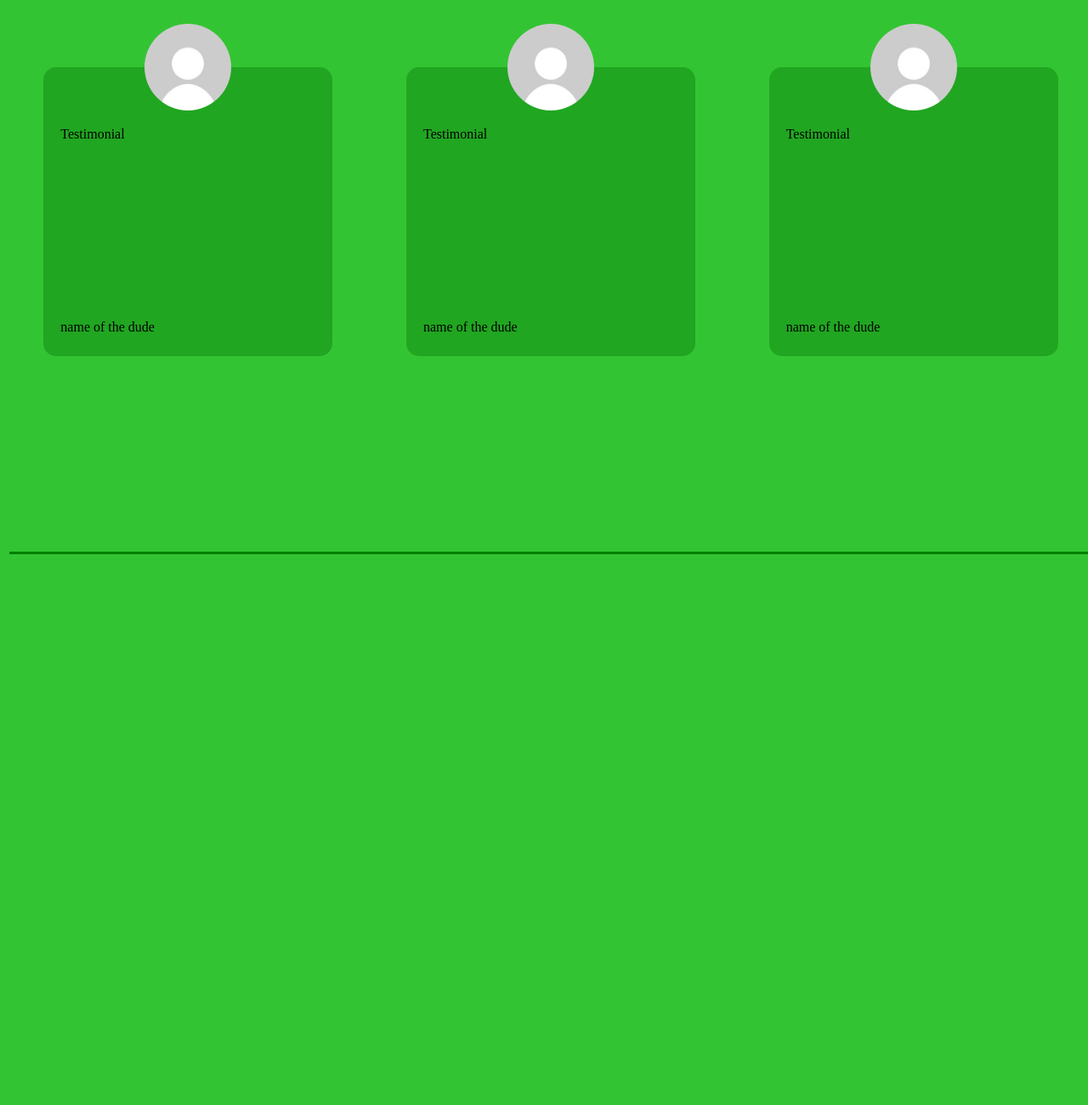
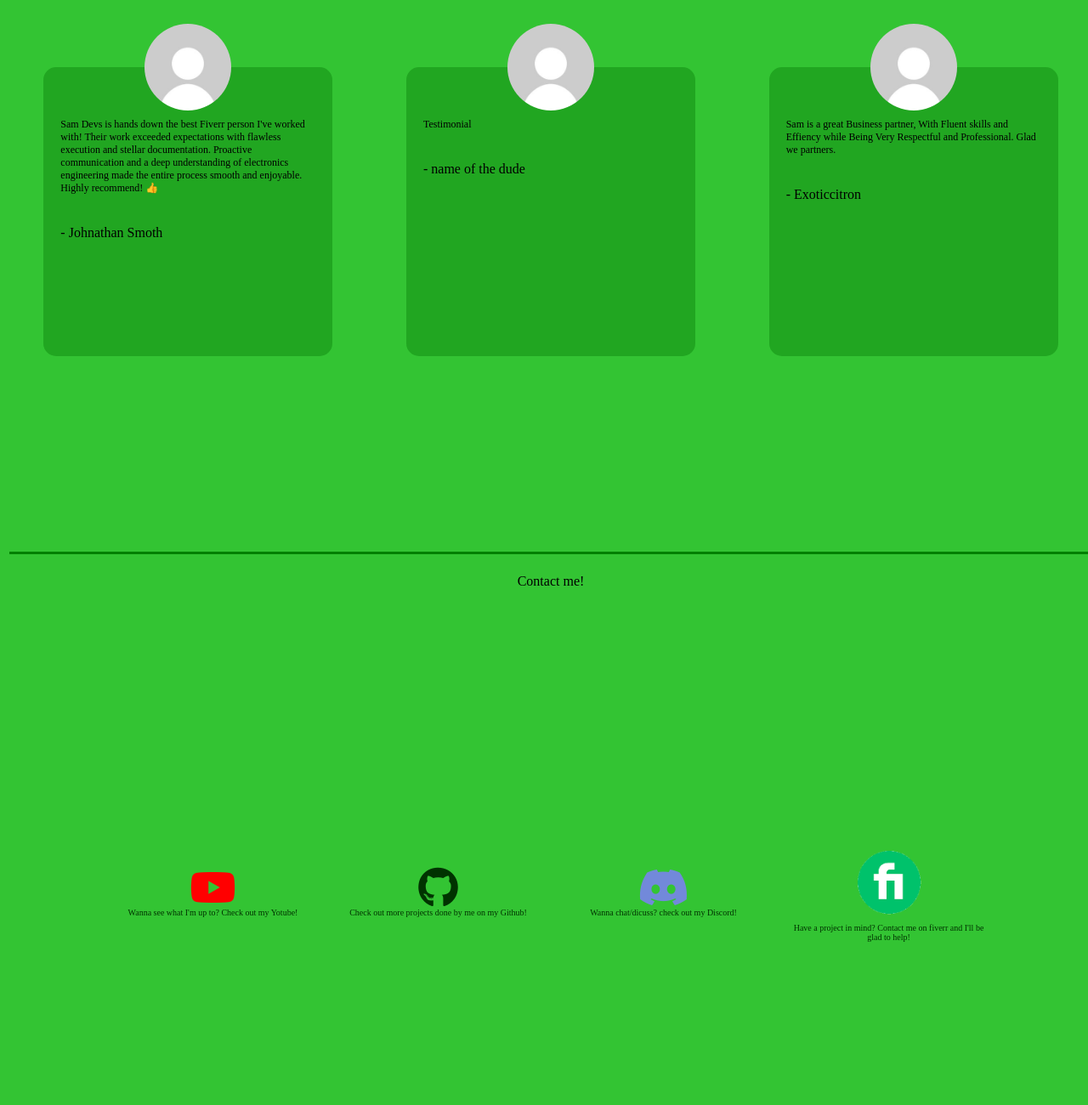
Before and after one commit to mssj2008/webbew, a plain HTML site: page index.html in a window 1280 px wide. Shown: the part 2580-3880 px from the top of the page at 85% size. Before the commit the page ends 3237 px from the top, so only its background shows below. Drawn offline with Linux system fonts and the light colour scheme; a web font is replaced by a local one.

Commit message:
hehe commit almost near finish first proottype

```diff
--- a/index.html
+++ b/index.html
@@ -88,18 +88,39 @@
       <p style="position: absolute; top: 0;">Testimonials</p>
       <div class="card teste">
         <div style="width: 100%;"><img class="circle" src="images/default-pfp.png" alt=""></div>
-        <p class="ttxt">Testimonial</p>
-        <p style="position: absolute; bottom: 0; margin-bottom: 15px;">name of the dude</p>
+        <p class="ttxt">Sam Devs is hands down the best Fiverr person I've worked with! Their work exceeded expectations with flawless execution and stellar documentation. Proactive communication and a deep understanding of electronics engineering made the entire process smooth and enjoyable. Highly recommend! 👍</p>
+        <p style="">- Johnathan Smoth</p>
       </div>
       <div class="card teste">
         <div style="width: 100%;"><img class="circle" src="images/default-pfp.png" alt=""></div>
         <p class="ttxt">Testimonial</p>
-        <p style="position: absolute; bottom: 0; margin-bottom: 15px;">name of the dude</p>
+        <p style="">- name of the dude</p>
       </div>
       <div class="card teste">
         <div style="width: 100%;"><img class="circle" src="images/default-pfp.png" alt=""></div>
-        <p class="ttxt">Testimonial</p>
-        <p style="position: absolute; bottom: 0; margin-bottom: 15px;">name of the dude</p>
+        <p class="ttxt">Sam is a great Business partner, With Fluent skills and Effiency while Being Very Respectful and Professional. Glad we partners.</p>
+        <p style="">- Exoticcitron</p>
+      </div>
+    </div>
+    <div class = "section flexcontain shadow" id="_Contact">
+      <p style="position: absolute; top: 0;">Contact me!</p>
+      <div class="Contact">
+        <a href="https://youtube.com" class="ContactItem">
+          <i class="fa-brands fa-youtube fa-3x" style="color: #FF0000;"></i>
+          <p>Wanna see what I'm up to? Check out my Yotube!</p>
+        </a>
+        <a class="ContactItem">
+          <i class="fa-brands fa-github fa-3x"></i>
+          <p>Check out more projects done by me on my Github!</p>
+        </a>
+        <a class="ContactItem">
+          <i class="fa-brands fa-discord fa-3x" style="color: #7289da;"></i>
+          <p>Wanna chat/dicuss? check out my Discord!</p>
+        </a>
+        <a class="ContactItem">
+          <img src="images/fiverr.png" alt="" style="width: 40%;">
+          <p>Have a project in mind? Contact me on fiverr and I'll be glad to help!</p>
+        </a>
       </div>
     </div>
     <script src="index.js"></script>
--- a/style.css
+++ b/style.css
@@ -140,6 +140,7 @@ p
 .teste
 {
     width: 25%;
+    max-height: 50%;
     aspect-ratio: 1 / 1;
     position: relative;
 }
@@ -154,5 +155,40 @@ p
 
 .ttxt
 {
-    margin-top: 50px;
+    height: auto;
+    max-height: 40%;
+    overflow: scroll;
+    font-size: 75%;
+    margin-top: 40px;
 }
+
+.Contact
+{
+    width: 75%;
+    height: 50%;
+    display: grid;
+    grid: auto / 25% 25% 25% 25%;
+    column-gap: 25px;
+    justify-content: center;
+    align-items:center
+}
+
+.ContactItem
+{
+
+    display: flex;
+    flex-direction: column;
+    align-items: center;
+    justify-content:center;
+    vertical-align: middle;
+    width: 100%;
+    height: 100%;
+}
+.ContactItem > *
+{
+    position: relative;
+    font-size: 10px;
+    text-align: center;
+    padding: 0;
+    margin: 0;
+}
```
Also changed, not shown: images/fiverr.png (added), 1 other file.
